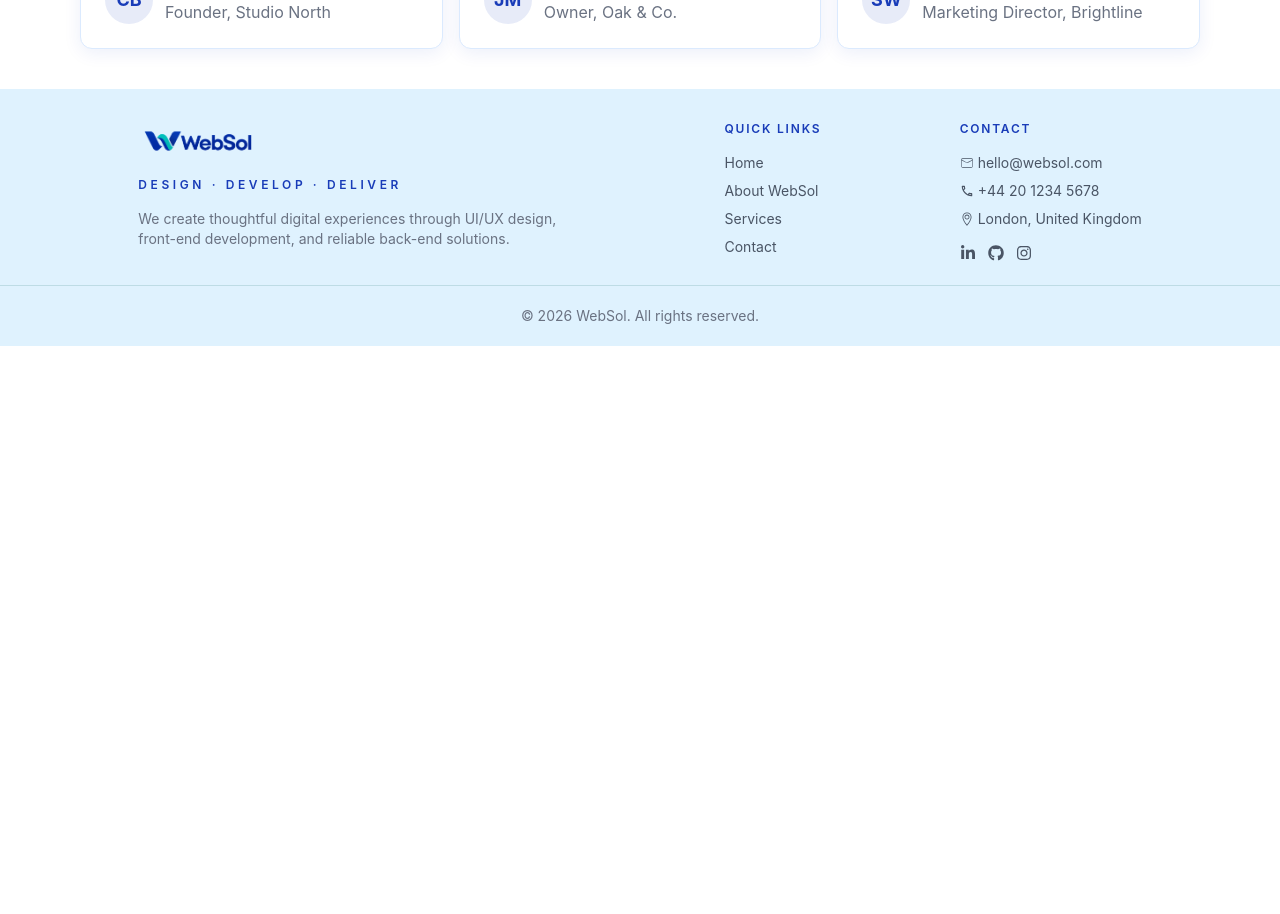
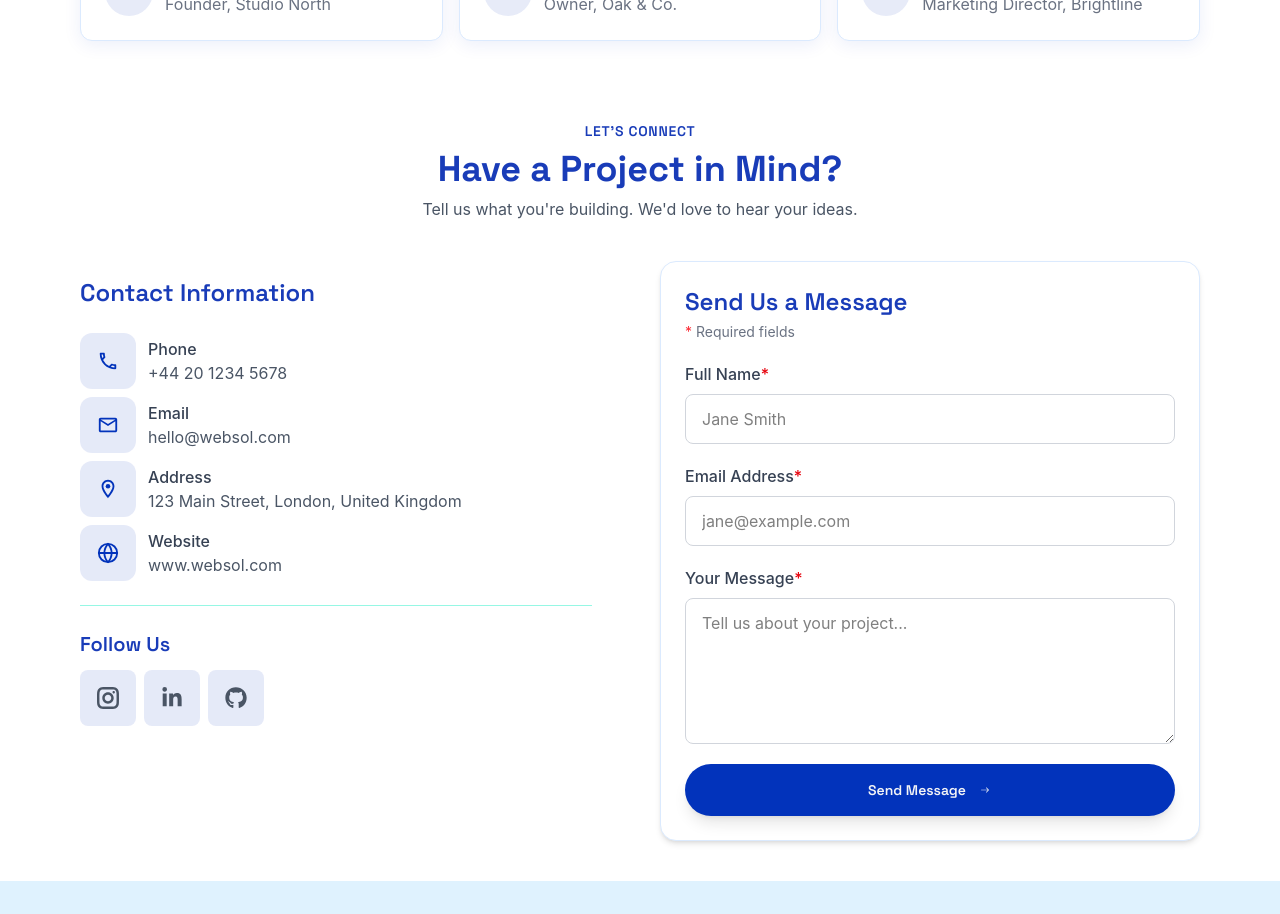
Before and after one commit to delaramfarzad9/landing-page-project, a React (Vite) app: page / in a window 1280 px wide. Shown: the part 3040-3954 px from the top of the page. Before the commit the page ends 3386 px from the top, so only its background shows below. Built offline with nearby package versions, Linux system fonts and the light colour scheme; a web font is replaced by a local one.

Commit message:
feat: add contact section and form validation

```diff
--- a/src/components/AboutSection.jsx
+++ b/src/components/AboutSection.jsx
@@ -51,7 +51,7 @@ const checkedpoints=[
 
 function AboutSection() {
     return (
-        <section id="about" className="lg:mt-20 mt-14 flex flex-col md:flex-row md:justify-between md:items-center gap-10 mx-4 md:mx-10 lg:mx-20  ">
+        <section id="about" className="lg:mt-20 mt-14 flex flex-col xl:flex-row md:justify-between md:items-center gap-10 mx-4 md:mx-10 lg:mx-20  ">
 
    {/* header  */}
     <div className="flex w-full flex-col items-start gap-1 md:flex-1 md:min-w-0">
--- /dev/null
+++ b/src/components/ContactForm.jsx
@@ -0,0 +1,120 @@
+import { IoIosArrowRoundForward } from "react-icons/io";
+import { useState } from "react";
+function ContactForm() {
+    const [formData, setFormData] = useState({
+        fullName:"",
+        emailAddress:"",
+        message:""
+    });
+    const [errors, setErrors] = useState({});
+    const [submitStatus, setSubmitStatus] = useState("");
+function handleChange(event) {
+  const { name, value } = event.target;
+
+  setFormData((prev) => ({
+    ...prev,
+    [name]: value,
+  }));
+
+  setErrors((prev) => ({
+    ...prev,
+    [name]: "",
+  }));
+
+  setSubmitStatus("");
+}
+function handleSubmit(event) {
+  event.preventDefault();
+
+  const newErrors = {};
+
+  if (!formData.fullName.trim()) {
+    newErrors.fullName = "Please enter your full name.";
+  }
+
+  if (!formData.emailAddress.trim()) {
+    newErrors.emailAddress = "Please enter your email address.";
+  }
+     else if (!event.currentTarget.elements.emailAddress.validity.valid) {
+    newErrors.emailAddress = "Please enter a valid email address.";
+  }
+
+
+  if (!formData.message.trim()) {
+    newErrors.message = "Please enter a message.";
+  }
+
+
+  setErrors(newErrors);
+
+  if (Object.keys(newErrors).length > 0) {
+    return;
+  }
+
+
+  setSubmitStatus("success");
+}
+  return (
+<form noValidate onSubmit={handleSubmit} className="flex flex-col gap-5 rounded-2xl border border-blue-100 bg-white p-6 shadow-md">
+ <div className="flex flex-col gap-1">
+       <h3 className="text-2xl font-semibold text-blue-800 font-space">
+        Send Us a Message
+      </h3>
+      <p className="text-sm text-gray-500">
+      <span className="text-red-500" aria-hidden="true">*</span> Required fields
+    </p>
+ </div>
+      <div className="flex flex-col gap-5">
+<div className="flex flex-col gap-2">
+    <label htmlFor="fullName" className="font-medium text-gray-700">Full Name<span className="text-red-600" aria-hidden="true">*</span></label>
+<input  type="text" id="fullName"   name="fullName" value={formData.fullName} onChange={handleChange}  placeholder="Jane Smith"  required className="rounded-lg border border-gray-300 px-4 py-3 outline-none focus:border-green-logo focus:ring-2 focus:ring-green-logo/20" aria-invalid={Boolean(errors.fullName)}
+aria-describedby={errors.fullName ? "fullName-error" : undefined} />
+{errors.fullName && (
+  <p id="fullName-error" className="text-sm text-red-600">
+    {errors.fullName}
+  </p>
+)}
+</div>
+<div className="flex flex-col gap-2">
+    <label htmlFor="emailAddress" className="font-medium text-gray-700">Email Address<span className="text-red-600" aria-hidden="true">*</span></label>
+    <input type="email" id="emailAddress" name="emailAddress" value={formData.emailAddress} onChange={handleChange} placeholder="jane@example.com" required className="rounded-lg border border-gray-300 px-4 py-3 outline-none focus:border-green-logo focus:ring-2 focus:ring-green-logo/20" aria-invalid={Boolean(errors.emailAddress)}
+aria-describedby={errors.emailAddress ? "emailAddress-error" : undefined} />
+{errors.emailAddress && (
+  <p id="emailAddress-error" className="text-sm text-red-600">
+    {errors.emailAddress}
+  </p>
+)}
+</div>
+  <div className="flex flex-col gap-2">
+    <label htmlFor="message" className="font-medium text-gray-700">
+      Your Message<span className="text-red-600" aria-hidden="true">*</span>
+    </label>
+    <textarea aria-invalid={Boolean(errors.message)}
+aria-describedby={errors.message ? "message-error" : undefined} rows={5} id="message" name="message" value={formData.message} onChange={handleChange} placeholder="Tell us about your project..." required   className="resize-y rounded-lg border border-gray-300 px-4 py-3 outline-none focus:border-green-logo focus:ring-2 focus:ring-green-logo/20 "/>
+    {errors.message && (
+  <p id="message-error" className="text-sm text-red-600">
+    {errors.message}
+  </p>
+)}
+  </div>
+  {/* submit button  */}
+ <button type="submit" className="inline-flex  justify-center
+        items-center md:gap-3 gap-2 rounded-full   bg-blue-logo px-3 md:px-6 md:py-4 py-3
+        text-sm font-semibold text-gray-100 hover:text-white shadow-lg transition-all duration-300 hover:bg-green-logo hover:shadow-xl
+        hover:-translate-y-0.5 focus-visible:outline-2 focus-visible:outline-offset-4 focus-visible:outline-teal-500 font-space">
+<span>Send Message</span>
+<IoIosArrowRoundForward aria-hidden="true" />
+ </button>
+{submitStatus === "success" && (
+  <p
+    role="status"
+    className="rounded-lg bg-green-50 p-3 text-sm text-green-800"
+  >
+    Form validated successfully!
+  </p>
+)}
+      </div>
+</form>
+  )
+}
+export default ContactForm
--- a/src/components/ContactSection.jsx
+++ b/src/components/ContactSection.jsx
@@ -1,4 +1,107 @@
+
+import { MdOutlineCall } from "react-icons/md";
+import { FaGithub } from "react-icons/fa";
+import { FaLinkedinIn } from "react-icons/fa";
+
+import { FiGlobe } from "react-icons/fi";
+import { MdOutlineEmail } from "react-icons/md";
+import { GrInstagram } from "react-icons/gr";
+import ContactForm from "./ContactForm";
+
+
+import { MdOutlineLocationOn } from "react-icons/md";
+const contactInfo = [
+  {
+    id: 1,
+    name: "Phone",
+    value: "tel:+442012345678",
+    text: "+44 20 1234 5678",
+    icon: MdOutlineCall,
+  },
+  {
+    id: 2,
+    name: "Email",
+    value: "mailto:hello@websol.com",
+    text: "hello@websol.com",
+    icon: MdOutlineEmail,
+  },
+  {
+    id: 3,
+    name: "Address",
+    text: "123 Main Street, London, United Kingdom",
+    icon: MdOutlineLocationOn,
+  },
+  {
+    id: 4,
+    name: "Website",
+    value: "https://www.websol.com",
+    text: "www.websol.com",
+    icon: FiGlobe,
+  },
+];
+
+const socialLinks = [
+  { id: 1, name: "Instagram", url: "https://instagram.com", icon: GrInstagram },
+  { id: 2, name: "LinkedIn", url: "https://linkedin.com", icon: FaLinkedinIn },
+  { id: 3, name: "GitHub", url: "https://github.com", icon: FaGithub },
+];
+
+
 function ContactSection() {
-    return <div>ContactSection</div>;
+    return <section id="contact" className="mx-4 mt-16 flex flex-col gap-8 md:mx-10 lg:mx-20 lg:mt-20 lg:gap-10">
+        {/* header  */}
+        <div className="flex flex-col justify-center items-center gap-2 text-center">
+             <p className="text-blue-800 font-semibold tracking-wider text-sm font-space">LET'S CONNECT</p>
+    <h2 className="text-blue-800 font-bold text-3xl md:text-4xl font-space">Have a Project in Mind?</h2>
+    <p className="text-gray-600 ">Tell us what you're building. We'd love to hear your ideas.</p>
+        </div>
+        {/* section  */}
+       <div className="grid grid-cols-1 gap-10 lg:grid-cols-2">
+         {/* text  */}
+    <div className="flex flex-col gap-2">
+
+        {/* contactInfo  */}
+    <div className="mt-2 flex flex-col gap-1 border-b border-teal-200 pb-6 max-w-lg">
+        <h3 className="text-blue-800 font-semibold text-2xl font-space mt-2">Contact Information</h3>
+            <div className="flex flex-col gap-2 mt-5">
+           {contactInfo.map((item) => (
+  <div key={item.id} className="group flex items-center gap-3">
+   <div className="flex size-14 items-center justify-center rounded-xl bg-blue-logo/10  text-blue-logo transition-colors duration-300  group-hover:bg-green-logo/90 group-hover:text-gray-100">
+     <item.icon size={22} aria-hidden="true" />
+   </div>
+
+    <div>
+      <p className="text-gray-700 font-medium">{item.name}</p>
+      {item.value ? (
+        <a className="text-gray-600  transition-colors group-hover:text-blue-700 group-hover:underline" href={item.value}>{item.text}</a>
+      ) : (
+        <p className="text-gray-600">{item.text}</p>
+      )}
+    </div>
+  </div>
+))}
+        </div>
+    </div>
+    <div className="flex flex-col gap-3">
+        <h3 className="text-blue-800 font-semibold text-xl mt-4 font-space">Follow Us</h3>
+        <div className="flex gap-2">
+{socialLinks.map((link) => (
+  <div key={link.id}>
+    <a href={link.url}   aria-label={link.name} target="_blank" rel="noopener noreferrer" className="text-gray-600  size-14 flex items-center justify-center rounded-lg bg-blue-logo/10 p-2 transition-colors duration-300 hover:bg-green-logo/90 hover:text-gray-100">
+      <link.icon size={22} aria-hidden="true" />
+    </a>
+  </div>
+))}
+        </div>
+    </div>
+    </div>
+
+        {/* form  */}
+        <div>
+<ContactForm />
+        </div>
+
+       </div>
+    </section>;
 }
 export default ContactSection
--- a/src/components/Footer.jsx
+++ b/src/components/Footer.jsx
@@ -1,11 +1,13 @@
 
 import logo from "../assets/images/logo_1.png";
-import { CiMail } from "react-icons/ci";
-import { TfiLocationPin } from "react-icons/tfi";
+
+
 import { MdOutlineCall } from "react-icons/md";
 import { FaGithub } from "react-icons/fa";
-import { FaLinkedinIn } from "react-icons/fa6";
-import { FaInstagram } from "react-icons/fa";
+import { FaLinkedinIn } from "react-icons/fa";
+import { GrInstagram } from "react-icons/gr";
+import { MdOutlineEmail } from "react-icons/md";
+import { MdOutlineLocationOn } from "react-icons/md";
 function Footer() {
     return (
         <footer className="flex  flex-col  bg-sky-100 gap-2 md:gap-4  pt-8 mt-10 px-4 md:px-0">
@@ -59,7 +61,7 @@ back-end solutions.</p>
   focus-visible:outline-teal-500
   transition-colors duration-200
   hover:text-teal-500 text-sm font-normal text-gray-600 ">
-    <CiMail aria-hidden="true"/>
+    <MdOutlineEmail  aria-hidden="true"/>
     <span>hello@websol.com</span>
 
   </a>
@@ -73,7 +75,7 @@ back-end solutions.</p>
 
   </a>
   <address  className="flex items-center gap-1 text-sm font-normal not-italic text-gray-600">
-    <TfiLocationPin aria-hidden="true"/>
+    <MdOutlineLocationOn aria-hidden="true"/>
     <span>London, United Kingdom</span>
 
   </address>
@@ -105,7 +107,7 @@ back-end solutions.</p>
                focus-visible:outline-2 focus-visible:outline-offset-4
                focus-visible:outline-teal-500"
   >
-    <FaInstagram aria-hidden="true" />
+    <GrInstagram aria-hidden="true" />
   </a>
 </div>
 </div>
--- a/src/pages/Home.jsx
+++ b/src/pages/Home.jsx
@@ -11,7 +11,7 @@ function Home() {
         <HeroSection />
       </section>
 
-       <section id="services" className="scroll-mt-16">
+       <section id="services" className="scroll-mt-16 ">
         <ServicesSection />
       </section>
 
@@ -23,9 +23,9 @@ function Home() {
         <TestimonialsSec />
       </section>
 
-      {/* <section id="contact" className="scroll-mt-16">
+      <section id="contact" className="scroll-mt-16">
         <ContactSection />
-      </section> */}
+      </section>
     </>
   );
 }
```
Also changed, not shown: src/components/ServicesSection.jsx (+4 -4 lines).
